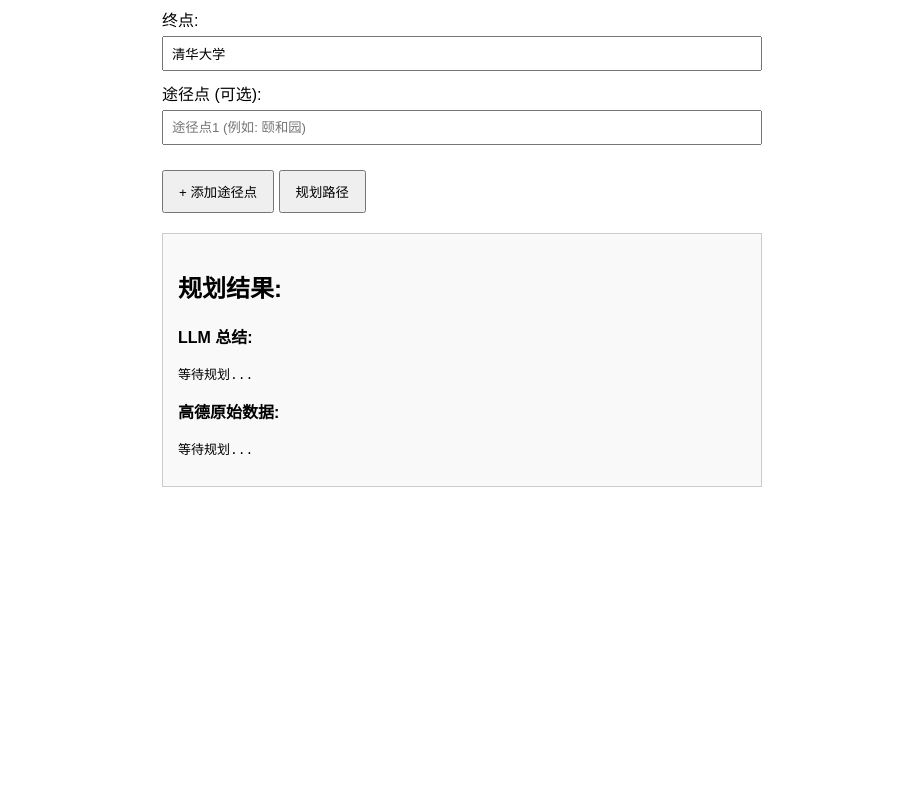
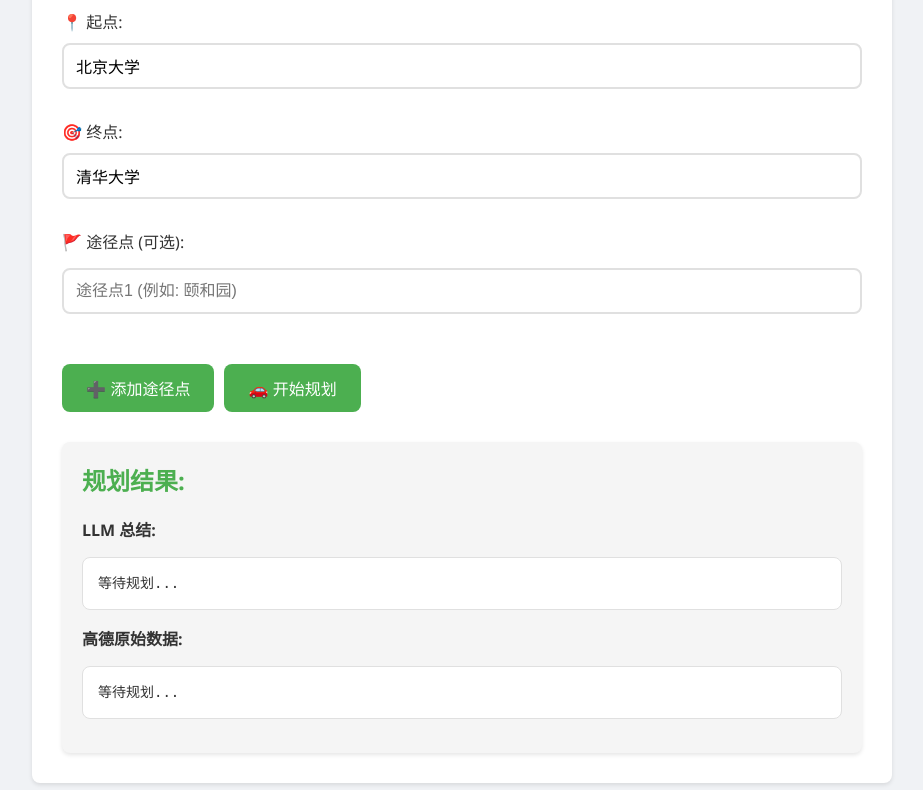
Before and after one commit to 2022124030jc/SmartRoute_Service_Nest, a website: page public/index.html in a window 1280 px wide. Shown: the part 156-946 px from the top of the page, without its empty margins (178-1101 px from the left). Before the commit the page ends 800 px from the top, so only its background shows below. Drawn offline with Linux system fonts and the light colour scheme.

Commit message:
美化页面

```diff
--- a/public/index.html
+++ b/public/index.html
@@ -2,34 +2,170 @@
 <html lang="zh-CN">
 <head>
     <meta charset="UTF-8">
-    <title>路径规划</title>
-    <style>
-        body { font-family: sans-serif; margin: 20px; }
-        .container { max-width: 600px; margin: auto; }
-        label { display: block; margin-top: 10px; }
-        input[type="text"] { width: 100%; padding: 8px; margin-top: 5px; box-sizing: border-box; }
-        button { padding: 10px 15px; margin-top: 20px; cursor: pointer; }
-        #waypoints-container input { margin-bottom: 5px; }
-        #results { margin-top: 20px; padding: 15px; border: 1px solid #ccc; background-color: #f9f9f9; }
-        pre { white-space: pre-wrap; word-wrap: break-word; }
+    <title>路径规划</title>    <style>
+        :root {
+            --primary-color: #4CAF50;
+            --primary-dark: #388E3C;
+            --secondary-color: #f5f5f5;
+            --text-color: #333;
+            --border-radius: 8px;
+            --shadow: 0 2px 4px rgba(0,0,0,0.1);
+        }
+
+        body {
+            font-family: 'Segoe UI', system-ui, sans-serif;
+            margin: 0;
+            padding: 20px;
+            background-color: #f0f2f5;
+            color: var(--text-color);
+        }
+
+        .container {
+            max-width: 800px;
+            margin: auto;
+            background: white;
+            padding: 30px;
+            border-radius: var(--border-radius);
+            box-shadow: var(--shadow);
+        }
+
+        h1 {
+            color: var(--primary-color);
+            text-align: center;
+            margin-bottom: 30px;
+            font-size: 2.5em;
+        }
+
+        label {
+            display: block;
+            margin-top: 15px;
+            margin-bottom: 5px;
+            font-weight: 500;
+            color: var(--text-color);
+        }
+
+        input[type="text"] {
+            width: 100%;
+            padding: 12px;
+            margin-top: 5px;
+            margin-bottom: 15px;
+            box-sizing: border-box;
+            border: 2px solid #e0e0e0;
+            border-radius: var(--border-radius);
+            transition: border-color 0.3s ease;
+            font-size: 16px;
+        }
+
+        input[type="text"]:focus {
+            outline: none;
+            border-color: var(--primary-color);
+            box-shadow: 0 0 0 3px rgba(76, 175, 80, 0.1);
+        }
+
+        button {
+            background-color: var(--primary-color);
+            color: white;
+            padding: 12px 24px;
+            margin-top: 20px;
+            cursor: pointer;
+            border: none;
+            border-radius: var(--border-radius);
+            font-size: 16px;
+            font-weight: 500;
+            transition: background-color 0.3s ease;
+            width: auto;
+            display: inline-flex;
+            align-items: center;
+            justify-content: center;
+        }
+
+        button:hover {
+            background-color: var(--primary-dark);
+        }
+
+        #waypoints-container {
+            margin-top: 10px;
+        }
+
+        #waypoints-container input {
+            margin-bottom: 10px;
+        }
+
+        #results {
+            margin-top: 30px;
+            padding: 20px;
+            border-radius: var(--border-radius);
+            background-color: var(--secondary-color);
+            box-shadow: var(--shadow);
+        }
+
+        #results h2 {
+            color: var(--primary-color);
+            margin-top: 0;
+        }
+
+        pre {
+            white-space: pre-wrap;
+            word-wrap: break-word;
+            background: white;
+            padding: 15px;
+            border-radius: var(--border-radius);
+            border: 1px solid #e0e0e0;
+            margin-top: 10px;
+            font-family: 'Consolas', monospace;
+            font-size: 14px;
+            line-height: 1.5;
+        }
+
+        .button-container {
+            display: flex;
+            gap: 10px;
+            margin-top: 20px;
+        }
+
+        .loading {
+            opacity: 0.7;
+            pointer-events: none;
+        }
+
+        @keyframes fadeIn {
+            from { opacity: 0; transform: translateY(10px); }
+            to { opacity: 1; transform: translateY(0); }
+        }
+
+        .animate-in {
+            animation: fadeIn 0.3s ease-out;
+        }
     </style>
 </head>
-<body>
-    <div class="container">
-        <h1>智能路径规划</h1>
-        <label for="origin">起点:</label>
-        <input type="text" id="origin" value="北京大学">
+<body>    <div class="container animate-in">
+        <h1>🗺️ 智能路径规划</h1>
 
-        <label for="destination">终点:</label>
-        <input type="text" id="destination" value="清华大学">
+        <div class="form-group">
+            <label for="origin">📍 起点:</label>
+            <input type="text" id="origin" value="北京大学" placeholder="请输入起点位置">
+        </div>
 
-        <label>途径点 (可选):</label>
-        <div id="waypoints-container">
-            <input type="text" class="waypoint" placeholder="途径点1 (例如: 颐和园)">
+        <div class="form-group">
+            <label for="destination">🎯 终点:</label>
+            <input type="text" id="destination" value="清华大学" placeholder="请输入终点位置">
         </div>
-        <button type="button" onclick="addWaypointField()">+ 添加途径点</button>
 
-        <button onclick="planRoute()">规划路径</button>
+        <div class="form-group">
+            <label>🚩 途径点 (可选):</label>
+            <div id="waypoints-container">
+                <input type="text" class="waypoint" placeholder="途径点1 (例如: 颐和园)">
+            </div>
+        </div>
+
+        <div class="button-container">
+            <button type="button" onclick="addWaypointField()" class="secondary-button">
+                ➕ 添加途径点
+            </button>
+            <button onclick="planRoute()" class="primary-button">
+                🚗 开始规划
+            </button>
+        </div>
 
         <div id="results">
             <h2>规划结果:</h2>
@@ -52,21 +188,26 @@
         }
 
         async function planRoute() {
+            const planButton = document.querySelector('button.primary-button');
+            planButton.disabled = true;
+            planButton.innerHTML = '⏳ 规划中...';
+
             const origin = document.getElementById('origin').value;
             const destination = document.getElementById('destination').value;
             const waypointElements = document.getElementsByClassName('waypoint');
             const waypoints = [];
+
             for (let i = 0; i < waypointElements.length; i++) {
                 if (waypointElements[i].value.trim() !== '') {
                     waypoints.push(waypointElements[i].value.trim());
                 }
             }
 
-            document.getElementById('llm-summary').textContent = '规划中...';
-            document.getElementById('amap-data').textContent = '规划中...';
+            document.getElementById('llm-summary').textContent = '⏳ 规划路线中，请稍候...';
+            document.getElementById('amap-data').textContent = '⏳ 获取数据中...';
 
             try {
-                const response = await fetch('http://localhost:3000/planning/route', { // 确保后端服务地址正确
+                const response = await fetch('http://localhost:3000/planning/route', {
                     method: 'POST',
                     headers: {
                         'Content-Type': 'application/json',
@@ -81,12 +222,14 @@
 
                 const data = await response.json();
                 document.getElementById('llm-summary').textContent = data.llmSummary || '无LLM总结';
-                document.getElementById('amap-data').textContent = JSON.stringify(data.amapRoute, null, 2);
-
-            } catch (error) {
+                document.getElementById('amap-data').textContent = JSON.stringify(data.amapRoute, null, 2);            } catch (error) {
                 console.error('Error planning route:', error);
-                document.getElementById('llm-summary').textContent = `错误: ${error.message}`;
+                document.getElementById('llm-summary').textContent = `❌ 错误: ${error.message}`;
                 document.getElementById('amap-data').textContent = '获取失败';
+            } finally {
+                const planButton = document.querySelector('button.primary-button');
+                planButton.disabled = false;
+                planButton.innerHTML = '🚗 开始规划';
             }
         }
     </script>
```
